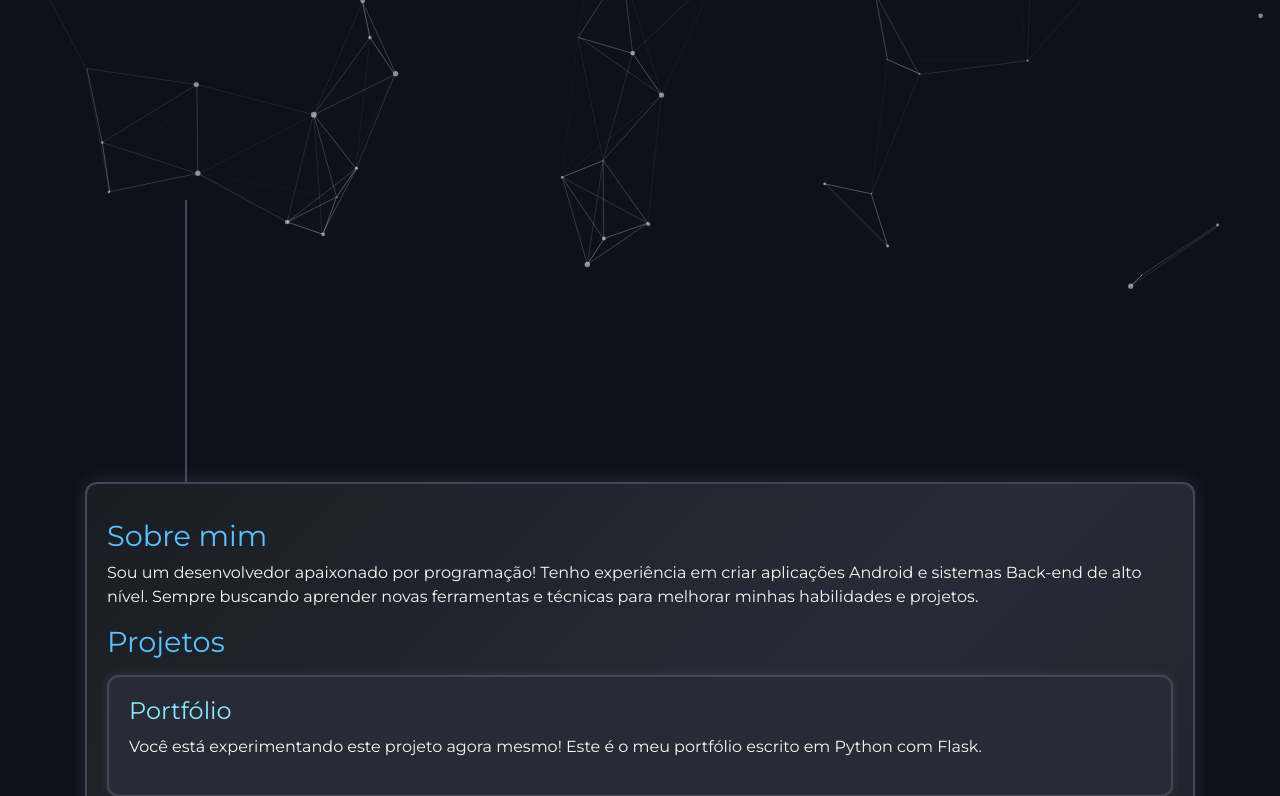
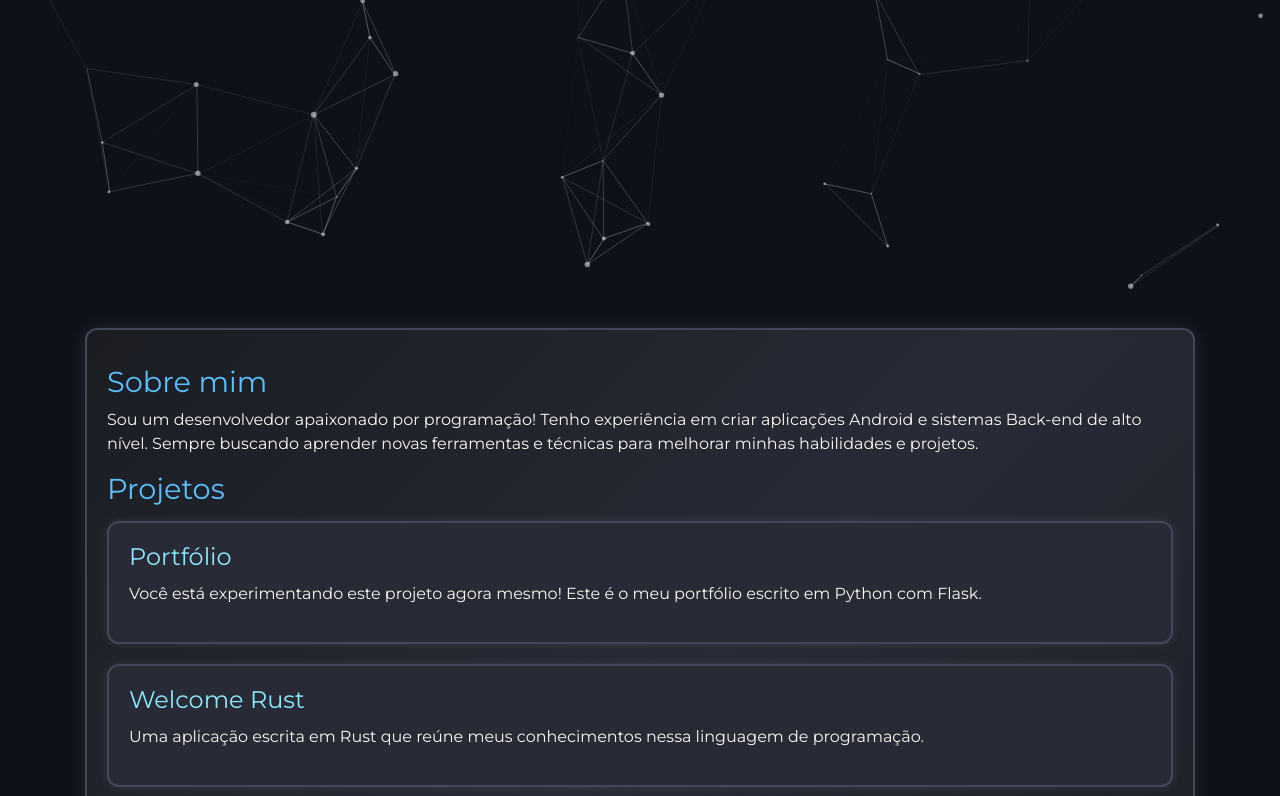
Before and after one commit to kaicsalomao/portfolio, a Flask app: page / in a window 1280 px wide. Shown: the part 472-1268 px from the top of the page. Run offline with Flask 3, Linux system fonts and the light colour scheme; some libraries are stand-ins or nearby versions.

Commit message:
fix: remove div above content

```diff
--- a/static/style.css
+++ b/static/style.css
@@ -40,17 +40,6 @@ body {
   color: #59c2ff;
 }
 
-.rect {
-  width: 2px;
-  height: 22vw;
-  background-color: #44475a;
-  margin-left: 9%;
-  margin-top: -16vh;
-}
-
-#body {
-  margin-top: 0;
-}
 /* Others */
 .content {
   padding: 20px;
--- a/templates/index.html
+++ b/templates/index.html
@@ -51,16 +51,16 @@
         <h1 id="page-title">Kaic Salomão 👨‍💻</h1>
         <p class="lead">Desenvolvedor full-stack e entusiasta da tecnologia</p>
       </section>
-      <div class="rect"></div>
+
       <section id="body">
         <div class="content">
           <div class="about">
             <h2>Sobre mim</h2>
             <p id="about-description">
               Sou um desenvolvedor apaixonado por programação! Tenho experiência
-              em criar aplicações Android e sistemas Back-end de alto nível. Sempre
-              buscando aprender novas ferramentas e técnicas para melhorar
-              minhas habilidades e projetos.
+              em criar aplicações Android e sistemas Back-end de alto nível.
+              Sempre buscando aprender novas ferramentas e técnicas para
+              melhorar minhas habilidades e projetos.
             </p>
           </div>
           <div class="projects">
```
